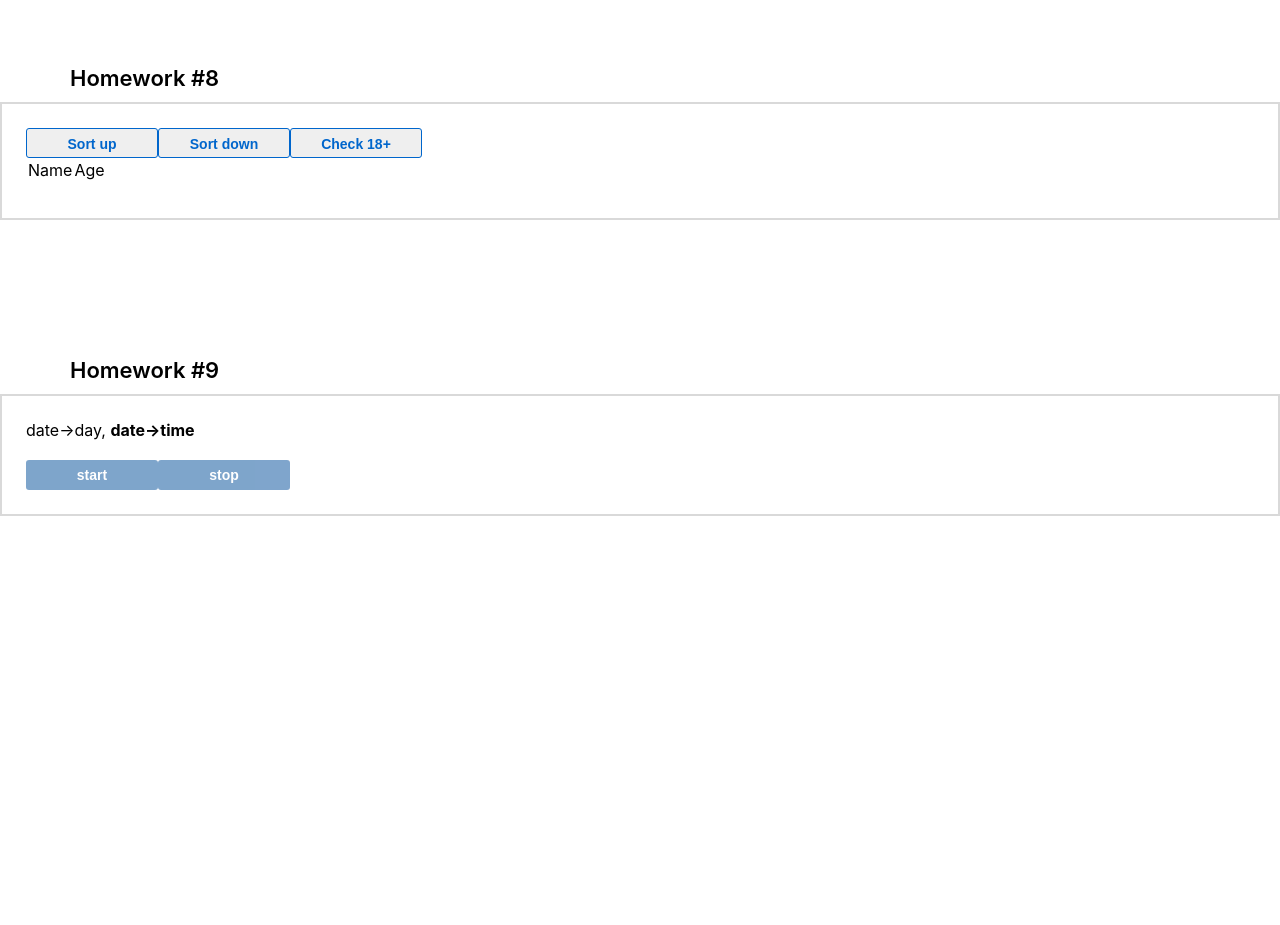
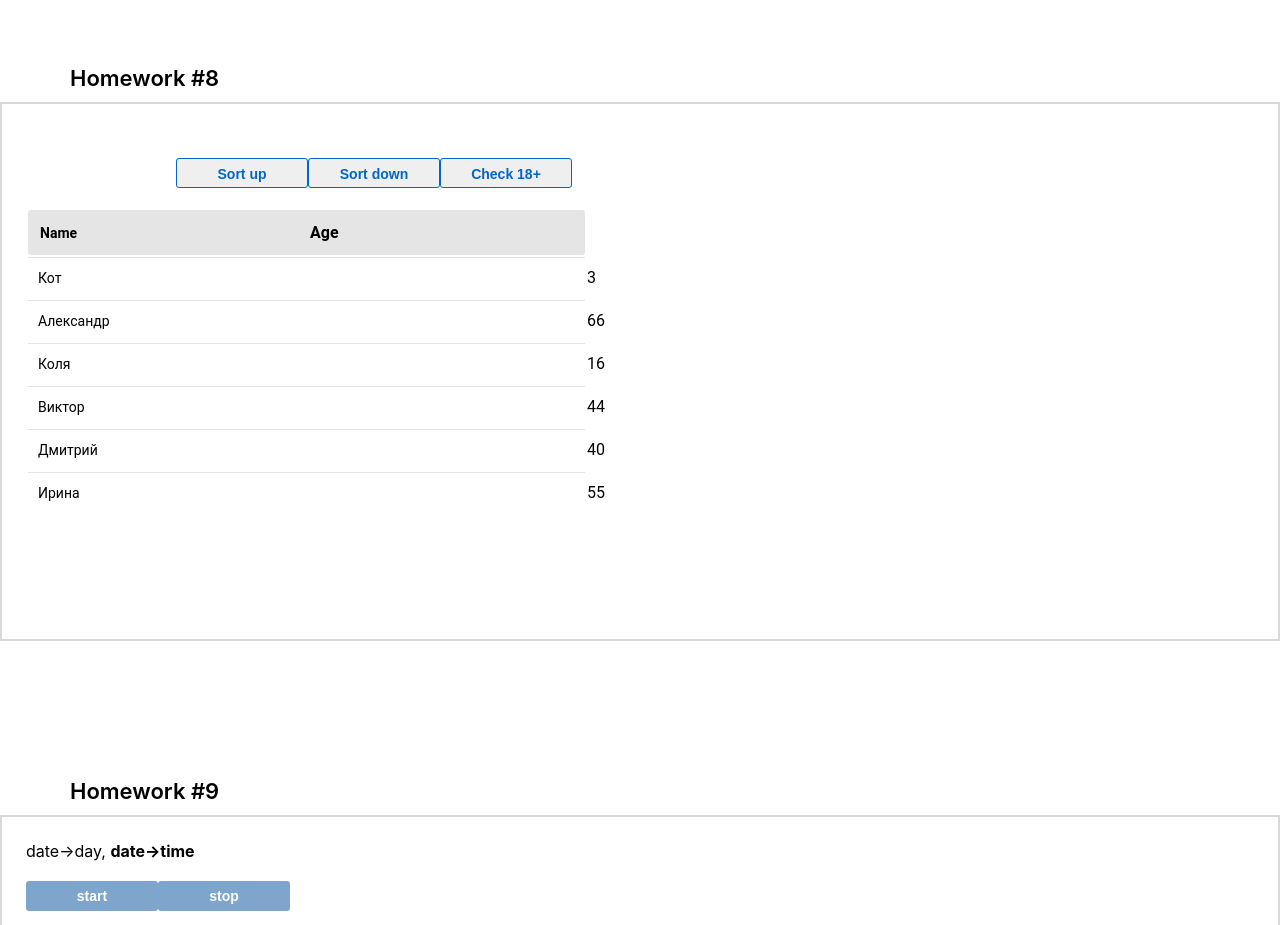
Before and after one commit to SilinDjon/hws2-master, a React (Create React App) app: page /#/junior in a window 1280 px wide. Shown: the part 780-1705 px from the top of the page. Before the commit the page ends 1296 px from the top, so only its background shows below. Built offline with nearby package versions, Linux system fonts and the light colour scheme.

Commit message:
commit - hw8

```diff
--- a/src/s2-homeworks/hw08/HW8.module.css
+++ b/src/s2-homeworks/hw08/HW8.module.css
@@ -1,23 +1,66 @@
 .item {
+    width: 557px;
 }
 
 .item:last-of-type {
 }
 
 .users {
+    font-size: 16px;
+    font-family: 'Roboto', sans-serif;
+    width: 558px;
+    text-align: left;
+
 }
 
 .buttonsContainer {
+    margin: 30px 0 20px 150px;
+}
+
+.button {
+    margin-right: 10px;
 }
 
 .container {
+    display: flex;
+    flex-direction: column;
+
+    padding-bottom: 100px;
 }
 
 .thead {
+    font-weight: bold;
+    background: #E5E5E5;
+    display: inline-block;
+    width: 557px;
+
+    border-radius: 3px;
+
 }
 
 .nameCol {
+
+    width: 278px;
+    text-align: left;
+    padding: 10px;
+    font-size: 14px;
+    line-height: 20px;
+    color: black;
+    border-top: 1px solid #E5E5E5;
 }
 
-.ageCol {
+
+
+.ageCol1 {
+
+    display: inline-block;
+
+    width: 278px;
+
+
+    padding: 10px;
+    font-size: 14px;
+    line-height: 20px;
+    color: black;
+    border-top: 1px solid #E5E5E5;
 }
--- a/src/s2-homeworks/hw08/User.tsx
+++ b/src/s2-homeworks/hw08/User.tsx
@@ -12,10 +12,12 @@ const User: React.FC<UserPropsType> = ({ u }) => {
         <tr id={'hw8-user-' + u._id + '-' + u.age} className={s.item}>
             <td id={'hw8-user-name-' + u._id} className={s.nameCol}>
                 {/*отобразить имя*/}
+                {u.name}
 
             </td>
             <td id={'hw8-user-age-' + u._id}>
                 {/*отобразить возраст*/}
+                {u.age}
 
             </td>
         </tr>
--- a/src/s2-homeworks/hw08/bll/homeWorkReducer.ts
+++ b/src/s2-homeworks/hw08/bll/homeWorkReducer.ts
@@ -4,15 +4,18 @@ type ActionType =
     | { type: 'sort'; payload: 'up' | 'down' }
     | { type: 'check'; payload: number }
 
-export const homeWorkReducer = (state: any, action: any): any => { // need to fix any
+export const homeWorkReducer = (state: UserType[], action: ActionType): UserType[] => { // need to fix any
     switch (action.type) {
         case 'sort': { // by name
+            if(action.payload === 'up') {
+                return [...state.sort((a, b) => a.name < b.name ? -1 : 1)] // need to fix
+            }
+            return [...state.sort((a, b) => a.name > b.name ? -1 : 1)] // need to fix
+        }
 
-            return state // need to fix
-        }
         case 'check': {
 
-            return state // need to fix
+            return state.filter(el => el.age >= 18) // need to fix
         }
         default:
             return state
```
